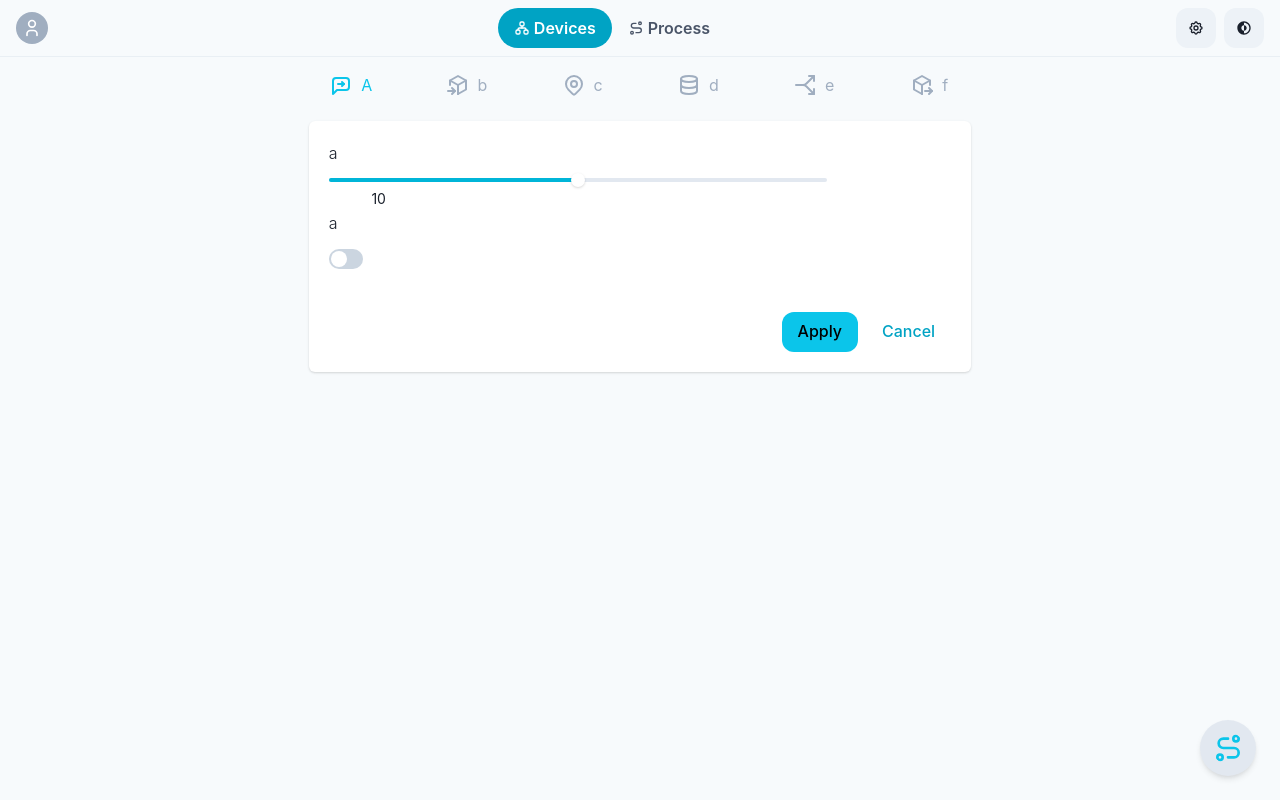
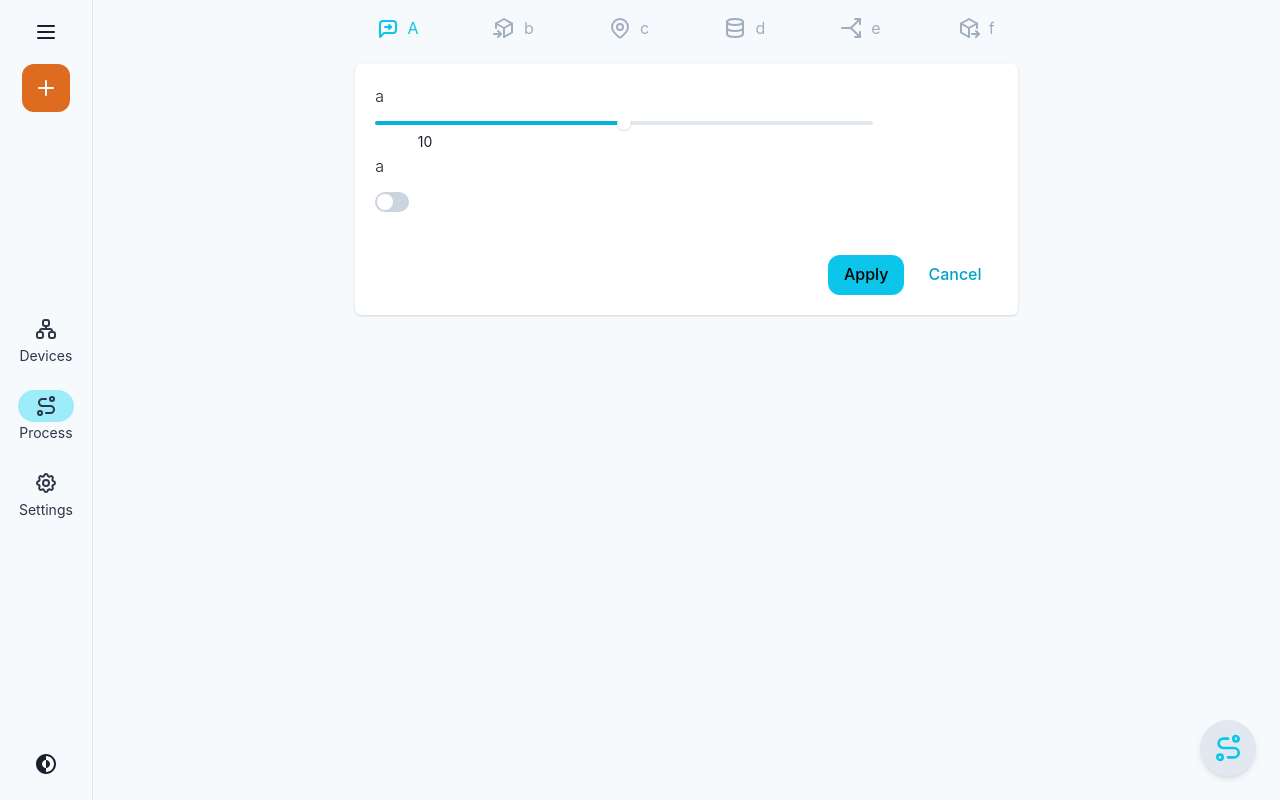
Before and after one commit to hotaru84/tssample, a React (Create React App) app: page /process in a window 1280 px wide. Built offline with nearby package versions, Linux system fonts and the light colour scheme.

Commit message:
migrate to navigation rail

```diff
--- a/src/App.tsx
+++ b/src/App.tsx
@@ -1,6 +1,6 @@
 import { ChakraProvider } from "@chakra-ui/react"
 import {theme} from './theme'
-import NavgationBar from "./pages/NavgationBar";
+import NavgationRail from "./pages/NavgationRail";
 import Process from "./pages/Process";
 import { BrowserRouter, Route, Routes } from "react-router-dom";
 import Devices from "./pages/Devices";
@@ -10,7 +10,7 @@ function App() {
     <ChakraProvider theme={theme}>
       <BrowserRouter>
         <Routes>
-          <Route path="/" element={<NavgationBar />}>
+          <Route path="/" element={<NavgationRail />}>
             <Route path="/" element={<Devices />} />
             <Route path="/devices" element={<Devices />} />
             <Route path="/process" element={<Process />} />
--- a/src/component/MonitorView.tsx
+++ b/src/component/MonitorView.tsx
@@ -1,12 +1,39 @@
 import {
+  Box,
+  Button,
+  Divider,
   Flex, useColorModeValue,
 } from '@chakra-ui/react';
+import { motion, useAnimation, useTime, useTransform } from 'framer-motion';
+
 export const MonitorView = () => {
   const bgColor = useColorModeValue('gray.200', 'gray.700');
   const pointColor = useColorModeValue('cyan.400', 'cyan.500');
+  const controls = useAnimation();
+  const time = useTime();
   return (
-      <Flex width={'80vw'} height={'60vh'} bgColor={bgColor} mt={2}>
+    <>
+      <Button onClick={()=>controls.start({x:"100%"})}>START</Button>
+      <Flex position="relative" width={'80vw'} height={'60vh'} bgColor={bgColor} mt={2}>
+        <motion.div
+          animate={controls}
+          transition={{ ease: 'linear', duration: .2 }}
+        >
+          <Box
+            width={'20px'}
+            height={'20px'}
+            bgColor={'orange'}
+          />
 
+          </motion.div>
+          <Box
+            position='absolute'
+            top="50%"
+            width={'100%'}
+            border="1px solid"
+            borderColor='teal'
+          />
       </Flex>
+      </>
   )
 }
--- /dev/null
+++ b/src/component/NavMenuItem.tsx
@@ -0,0 +1,31 @@
+import {
+  Icon, Text,
+  useColorModeValue, VStack
+} from '@chakra-ui/react';
+import { NavLink } from 'react-router-dom';
+import { LinkItemProps } from '../pages/NavgationRail';
+
+export const NavMenuItem = (link: LinkItemProps) => {
+  const pointColor = useColorModeValue('cyan.200', 'cyan.400');
+  const bgColor = useColorModeValue('gray.50', 'gray.900');
+  const textColor = useColorModeValue('gray.700', 'gray.200');
+  const hoverFilter = useColorModeValue('brightness(90%)', 'brightness(150%)');
+  return (
+    <NavLink to={link.to} style={{ textDecoration: 'none' }} role='group'>
+      {({ isActive }) => (
+        <VStack color={textColor} pb={6} spacing={0}>
+          <Icon
+            as={link.icon}
+            w={14}
+            h={8}
+            py={1}
+            fontWeight={'normal'}
+            _groupHover={{ filter:hoverFilter}}
+            bgColor={isActive ? pointColor : bgColor}
+            borderRadius={'full'} />
+          <Text fontSize={"sm"} fontWeight={'normal'}>{link.name}</Text>
+        </VStack>
+      )}
+    </NavLink>
+  );
+};
--- a/src/pages/Devices.tsx
+++ b/src/pages/Devices.tsx
@@ -9,7 +9,7 @@ export default function Index(){
   const cardWidth = 3;
 
   return (
-    <Container maxW="4xl">
+    <Container>
       <GridLayout
         className="layout"
         cols={12}
--- a/src/pages/NavgationBar.tsx
+++ /dev/null
@@ -1,93 +0,0 @@
-import {
-  Icon,
-  Container,
-  Tab,
-  TabList,
-  Tabs,
-  MenuButton,
-  IconButton,
-  Menu,
-  MenuList,
-  MenuItem,
-  Avatar,
-  MenuDivider,
-  useColorMode,
-  Spacer,
-  HStack,
-  Divider
-} from '@chakra-ui/react';
-import { IconType } from 'react-icons';
-import { CgDarkMode } from 'react-icons/cg';
-import {TbCalendarTime, TbLanguage, TbRoute,TbSettings,TbSitemap, TbUser} from 'react-icons/tb'
-import { NavLink, Outlet } from 'react-router-dom';
-
-interface LinkItemProps {
-  name: string;
-  icon: IconType;
-  to:string;
-}
-
-const LinkItems: Array<LinkItemProps> = [
-  { name: 'Devices', icon: TbSitemap, to:"/devices" },
-  { name: 'Process', icon: TbRoute , to:"/process"},
-];
-
-const SettingItems:  Array<LinkItemProps> = [
-  { name: 'Date & Time', icon: TbCalendarTime, to:"/datetime" },
-  { name: 'Locale', icon: TbLanguage , to:"/locale"},
-];
-
-export default function Index() {
-  return (
-    <>
-      <NavigationBar/>
-      <Container maxW="full">
-        <Outlet/>
-      </Container>
-    </>
-  );
-}
-const NavigationBar = ()=>{
-  const {colorMode,toggleColorMode} = useColorMode();
-  return (
-    <>
-    <HStack px={4} py={2}>
-      <Avatar icon={<TbUser />} size="sm" fontSize={20} cursor="pointer" />
-      <Spacer/>
-      <Tabs as="nav" align="center" variant='solid-rounded' colorScheme="cyan">
-        <TabList>
-          {LinkItems.map((link) => (
-            <Tab as={NavLink} to={link.to} >
-              <Icon
-                mr="1"
-                boxSize="4"
-                as={link.icon}
-              />
-              {link.name}
-            </Tab>
-          ))}
-        </TabList>
-      </Tabs>
-      <Spacer />
-      <Menu>
-        <MenuButton as={IconButton} colorScheme='gray'  icon={<TbSettings />}>
-        </MenuButton>
-        <MenuList>
-          {SettingItems.map((link, index) => (
-            <MenuItem
-              key={index}
-              fontSize={14}
-            >
-              <Icon as={link.icon} mr={2}/>
-              {link.name}
-            </MenuItem>
-          ))}
-          <MenuDivider/>
-        </MenuList>
-      </Menu>
-      <IconButton aria-label='Night' onClick={toggleColorMode} icon={<CgDarkMode />}/>
-    </HStack>
-    <Divider/>
-    </>
-  );
-}
--- /dev/null
+++ b/src/pages/NavgationRail.tsx
@@ -0,0 +1,101 @@
+import {
+  IconButton,
+  useColorMode,
+  Spacer,
+  useColorModeValue,
+  useDisclosure,
+  Flex} from '@chakra-ui/react';
+import { IconType } from 'react-icons';
+import { CgDarkMode } from 'react-icons/cg';
+import {TbBarcode, TbCalendarTime, TbLanguage, TbMenu2, TbPlus, TbRoute,TbSettings,TbSitemap} from 'react-icons/tb'
+import { Outlet } from 'react-router-dom';
+import { NavMenuItem } from '../component/NavMenuItem';
+
+export interface LinkItemProps {
+  name: string;
+  icon: IconType;
+  to:string;
+}
+
+const LinkItems: Array<LinkItemProps> = [
+  { name: 'Devices', icon: TbSitemap, to:"/devices" },
+  { name: 'Process', icon: TbRoute , to:"/process"},
+  { name: 'Settings', icon: TbSettings , to:"/settings"},
+];
+
+const SettingItems:  Array<LinkItemProps> = [
+  { name: 'Date & Time', icon: TbCalendarTime, to:"/datetime" },
+  { name: 'Locale', icon: TbLanguage , to:"/locale"},
+];
+
+export default function Index() {
+  return (
+    <Flex>
+      <NavigationRail/>
+      <Flex width={"100%"}>
+        <Outlet/>
+      </Flex>
+    </Flex>
+  );
+}
+const NavigationRail = ()=>{
+  const {colorMode,toggleColorMode} = useColorMode();
+  const { isOpen, onOpen, onClose } = useDisclosure();
+
+  const pointColor = useColorModeValue('cyan.100', 'cyan.500');
+  const bgColor = useColorModeValue('gray.50', 'gray.900');
+
+  const hoverFilter = useColorModeValue('brightness(90%)', 'brightness(150%)');
+
+  return (
+  <Flex
+    as="nav"
+    pos="sticky"
+    top="0"
+    left="0"
+    h="100vh"
+    w="100px"
+    direction={"column"}
+    align={"center"}
+    borderRightWidth="1px"
+    py={4}
+  >
+    <IconButton
+      aria-label='action'
+      cursor="pointer"
+      fontSize={24}
+      bgColor={bgColor}
+      _hover={{ filter:hoverFilter}}
+      size={"sm"}
+      icon={<TbMenu2/>}
+      rounded="full"
+      px={4}
+      mb={4}
+    />
+    <IconButton
+      aria-label='action'
+      cursor="pointer"
+      fontSize={24}
+      size={"lg"}
+      icon={<TbPlus/>}
+      colorScheme='orange'
+      rounded="xl"
+    />
+    <Spacer/>
+    {LinkItems.map((link) => (
+      <NavMenuItem {...link}/>
+    ))}
+    <Spacer />
+    <IconButton
+      aria-label='Night'
+      fontSize={24}
+      bgColor={bgColor}
+      _hover={{ filter:hoverFilter}}
+      onClick={toggleColorMode}
+      variant="ghost"
+      rounded="full"
+      px={4}
+      icon={<CgDarkMode />}/>
+  </Flex>
+  );
+}
--- a/src/pages/Process.tsx
+++ b/src/pages/Process.tsx
@@ -9,13 +9,18 @@ import {
   Collapse,
   Flex,
   useBoolean,
-  Container} from '@chakra-ui/react';
+  Container,
+  Slide,
+  SlideFade,
+  Fade,
+  VStack} from '@chakra-ui/react';
 import { TbEdit, TbRoute } from 'react-icons/tb';
 
 import { ConfigForm } from '../component/ConfigForm';
 import React, { useState } from 'react';
 import { points } from '../resources/points';
 import { MonitorView } from '../component/MonitorView';
+import { motion } from 'framer-motion';
 
 export default function Index() {
   const [tabIndex, setTabIndex] = useState(0);
@@ -50,12 +55,10 @@ export default function Index() {
         </TabList>
         <Collapse in={!isMonitor} animateOpacity>
           <TabPanels>
-            {points.map((point,index) => (
-              <Collapse in={tabIndex === index} animateOpacity>
-                <TabPanel>
-                  <ConfigForm props={point.formProps} />
-                </TabPanel>
-              </Collapse>
+            {points.map((point) => (
+              <TabPanel key={`tab-${point.title}`}>
+                <ConfigForm props={point.formProps} />
+              </TabPanel>
             ))}
           </TabPanels>
         </Collapse>
```
Also changed, not shown: src/component/StatusIndicator.tsx (added, +70 -0 lines).
